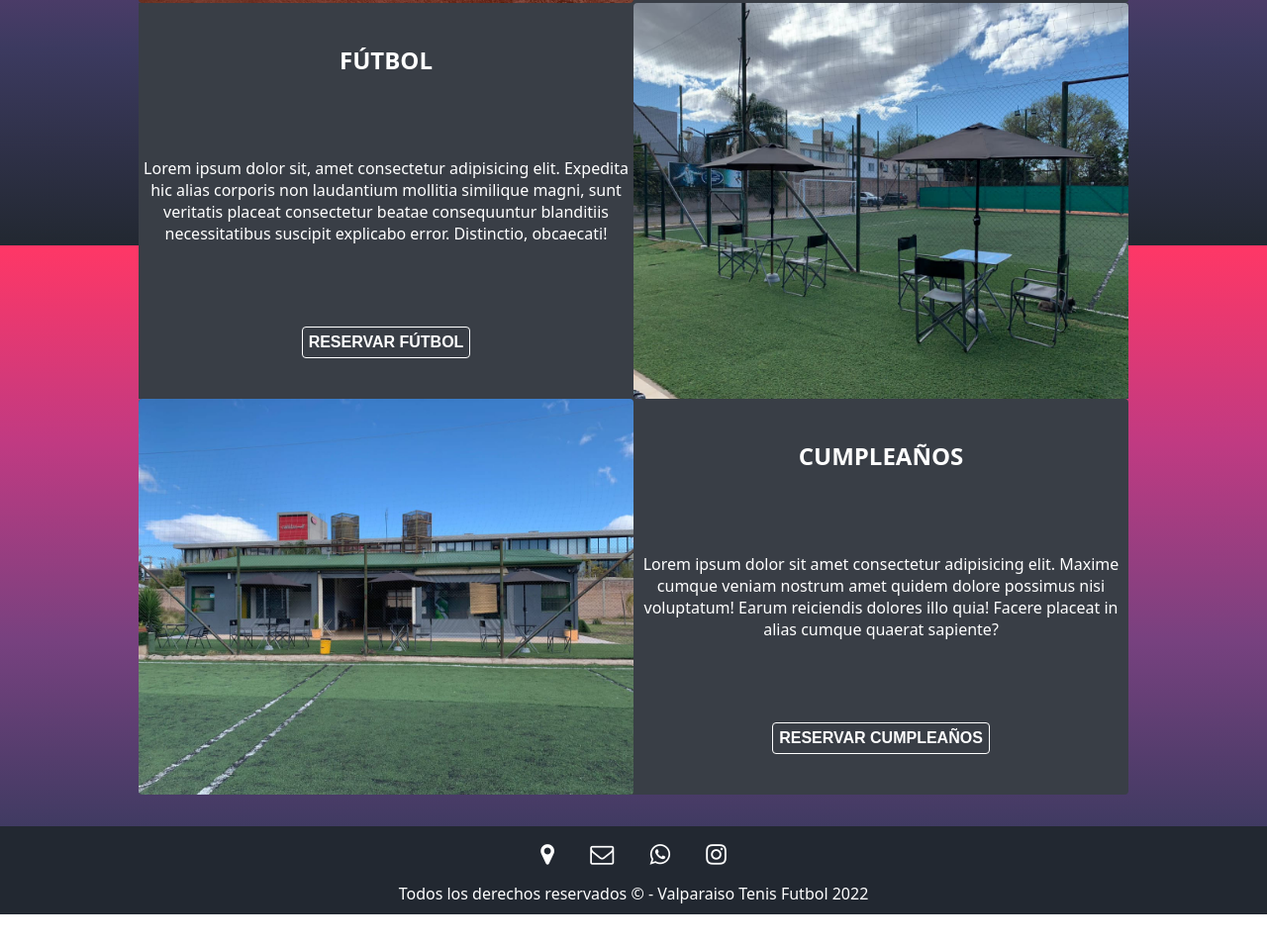
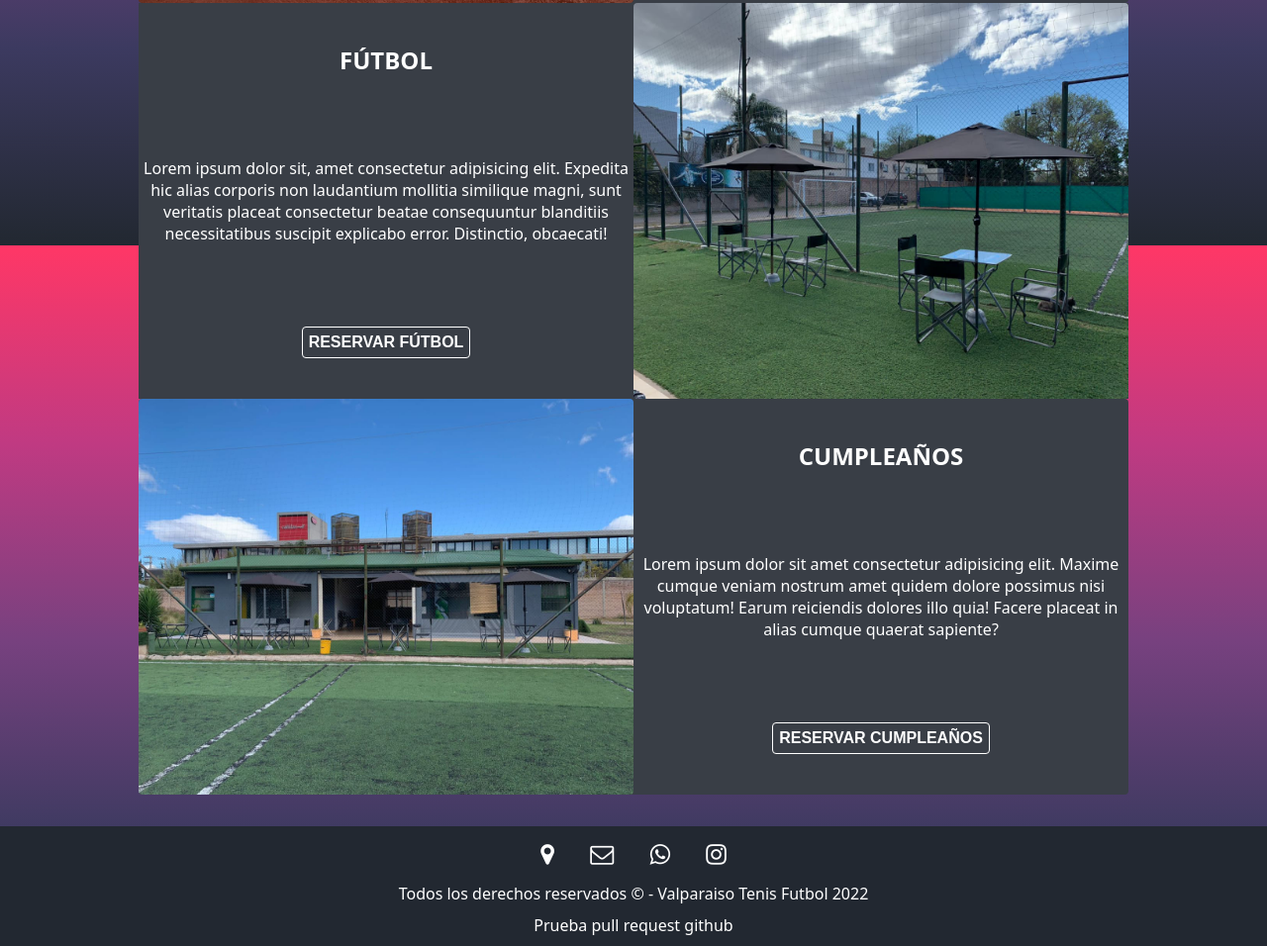
Before and after one commit to gonziramirez/Proyecto_Final, a plain HTML site: page servicios.html in a window 1280 px wide. Shown: the part 552-1508 px from the top of the page at 99% size. Before the commit the page ends 1476 px from the top, so only its background shows below. Drawn offline with Linux system fonts and the light colour scheme.

Commit message:
agregue parrafo en servicios

```diff
--- a/servicios.html
+++ b/servicios.html
@@ -59,6 +59,7 @@
         </ul>
 
         <p>Todos los derechos reservados &copy; - Valparaiso Tenis Futbol 2022</p>
+        <p>Prueba pull request github</p>
     </footer>
 </body>
 </html>
```
